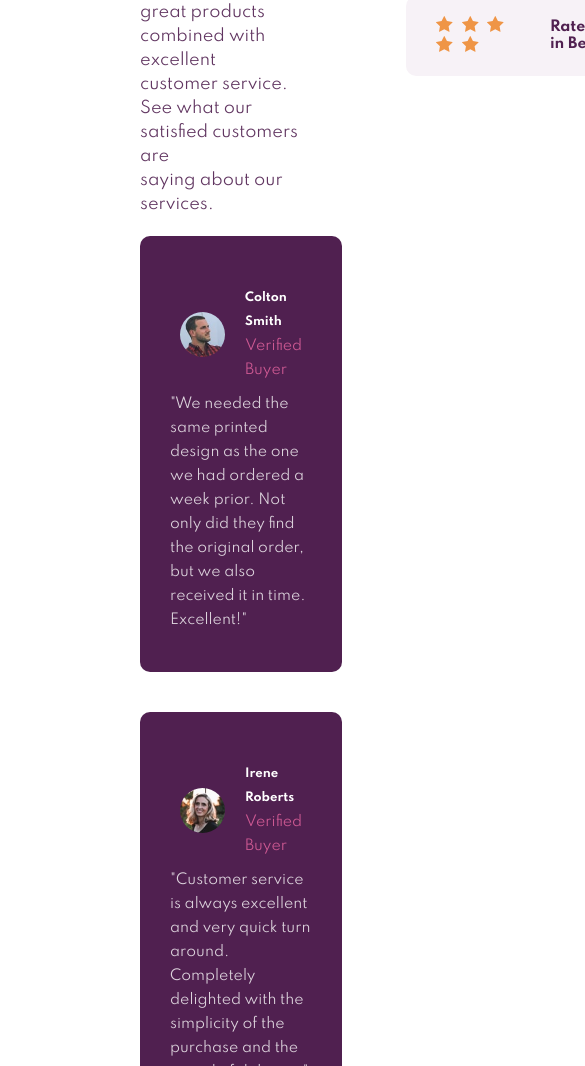
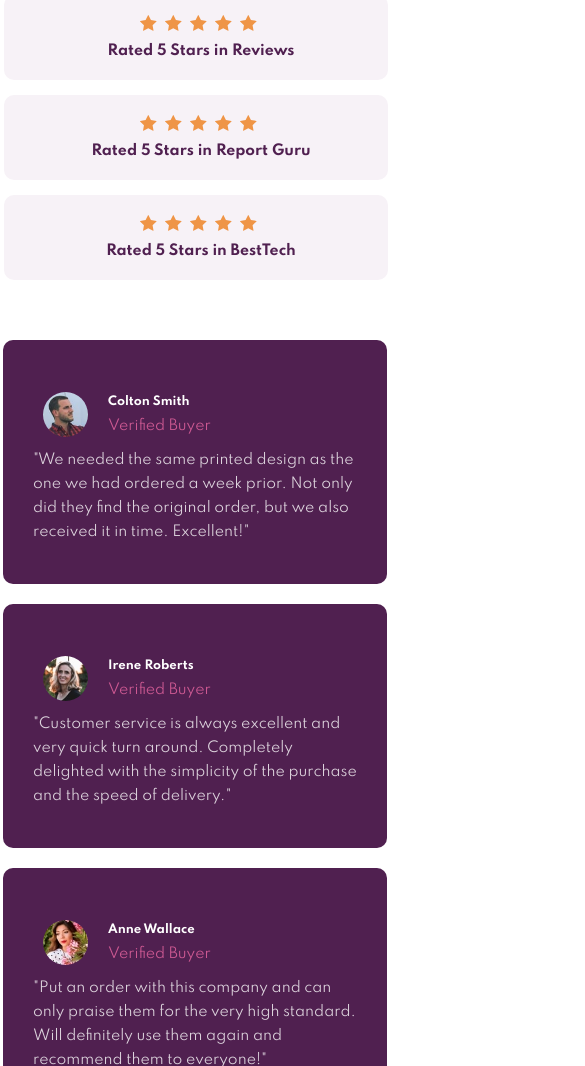
Before and after one commit to Ikwemogena/social-proof-section, a plain HTML site: page index.html in a window 390 px wide. Shown: the part 329-1395 px from the top of the page, 585 px wide, since content can reach past the window. Drawn offline with Linux system fonts and the light colour scheme.

Commit message:
social proof section complete

```diff
--- a/style.css
+++ b/style.css
@@ -136,3 +136,63 @@ section p{
   .attribution a {
     color: hsl(228, 45%, 44%);
   }
+
+
+
+  @media(max-width: 1024px){
+      header{
+          flex-direction: column;
+      }
+      .main-header,
+      .main-header p{
+          width: 100%;
+          text-align: center;
+      }
+
+      h1{
+          width: 100%;
+      }
+      .rating{
+          flex-direction: column;
+      }
+
+      .rating{
+          margin-left: 1px;
+      }
+
+      .stars{
+          margin-right: 0px;
+          margin-bottom: 8px;
+      }
+
+      section{
+          flex-direction: column;
+
+      }
+
+      .review{
+          width: 100%;
+      }
+      .review-3{
+          margin-top: 50px;
+      }
+  }
+
+  @media(max-width: 552px){
+      header,
+      section{
+          padding: 60px 3px;
+      }
+
+      section{
+          margin-top: -80px;
+      }
+
+      .review{
+          margin-top: 20px;
+      }
+
+      h1{
+          font-size: 32px;
+      }
+  }
```
